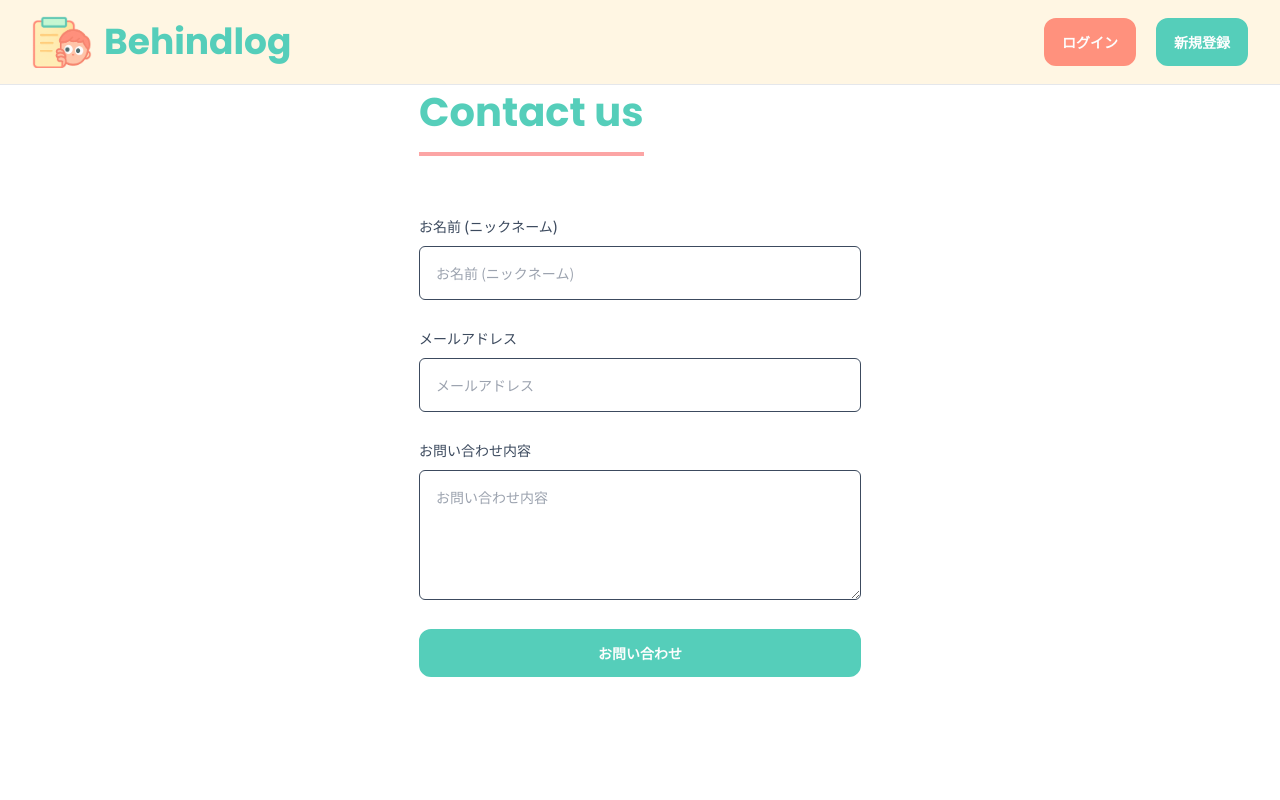
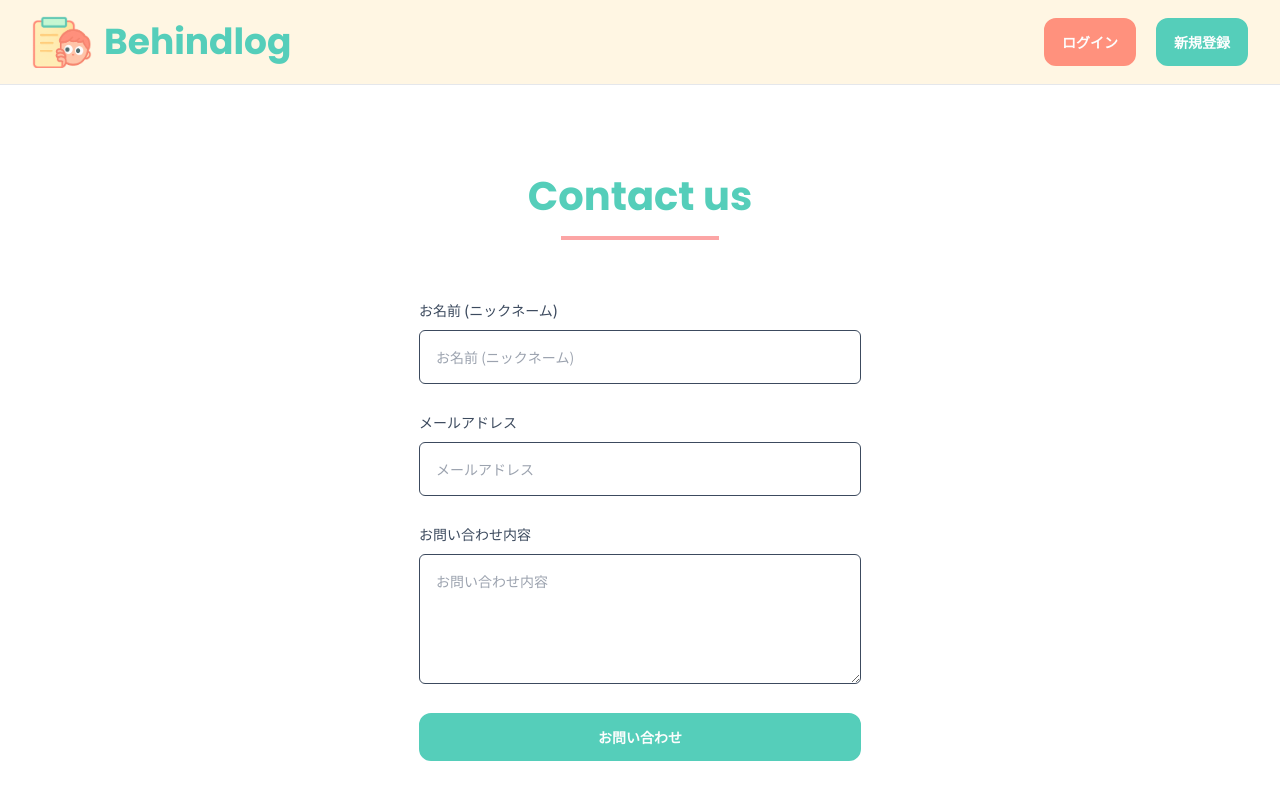
Before and after one commit to hinaokazaki/behindlog, a Next.js app: page /contact in a window 1280 px wide. Shown: the top 800 px of the page. Built offline with nearby package versions, Linux system fonts and the light colour scheme; no server answers.

Commit message:
fix: update pages to match SectionTitle component changes

```diff
--- a/src/app/contact/page.tsx
+++ b/src/app/contact/page.tsx
@@ -61,8 +61,8 @@ export default function ContactPage() {
   };
 
   return (
-    <div className="m-auto my-[84px] w-[450px] p-1">
-      <SectionTitle title="Contact us" />
+    <div className="m-auto my-[168px] w-[450px] p-1">
+      <SectionTitle title="Contact us" isPublic />
       <Form
         fields={fields}
         buttons={buttons}
--- a/src/app/login/page.tsx
+++ b/src/app/login/page.tsx
@@ -57,8 +57,8 @@ export default function Login() {
   };
 
   return (
-    <div className="m-auto my-[84px] w-[450px] p-1">
-      <SectionTitle title="Login" />
+    <div className="m-auto my-[168px] w-[450px] p-1">
+      <SectionTitle title="Login" isPublic />
       <Form
         fields={fields}
         buttons={buttons}
--- a/src/app/signup/page.tsx
+++ b/src/app/signup/page.tsx
@@ -64,8 +64,8 @@ export default function Signup() {
   };
 
   return (
-    <div className="m-auto my-[84px] w-[450px] p-1">
-      <SectionTitle title="Signup" />
+    <div className="m-auto my-[168px] w-[450px] p-1">
+      <SectionTitle title="Signup" isPublic />
       <Form
         fields={fields}
         buttons={buttons}
```
